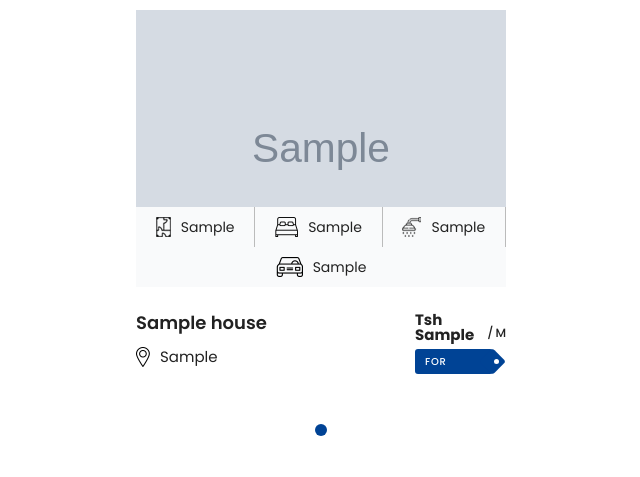
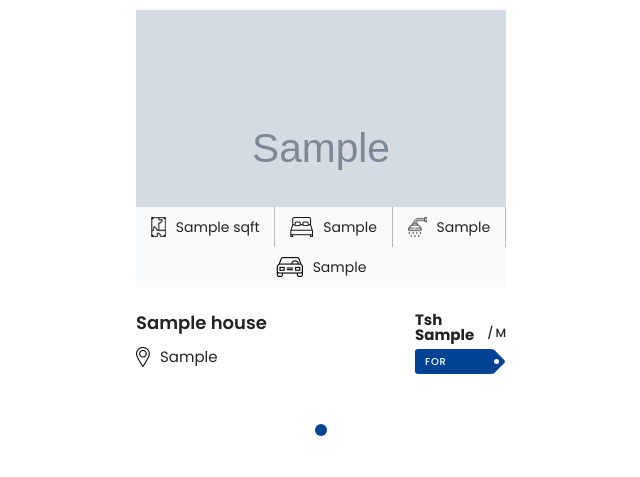
Before and after one commit to isayaeli/rentchap, a Django app: page / in a window 1280 px wide. Shown: the part 1263-1740 px from the top of the page, without its empty margins (319-959 px from the left). Run offline with Django 3.2, Linux system fonts and the light colour scheme; tables that the repository leaves empty hold one stand-in row (values such as "Sample post"); grey boxes marked "Sample" are stand-in pictures; some libraries are stand-ins or nearby versions.

Commit message:
adding a sqft word

```diff
--- a/templates/home/home.html
+++ b/templates/home/home.html
@@ -197,7 +197,7 @@
                                     <a href="{% url 'single_home' data.id %}"><img src="{{ data.image.url }}" alt=""></a>
                                     <ul class="property-feature">
                                         <li>
-                                            <span class="area"><img src="{% static 'images/area.png' %}" alt="">{{ data.area }}</span>
+                                            <span class="area"><img src="{% static 'images/area.png' %}" alt="">{{ data.area }} sqft</span>
                                         </li>
                                         <li>
                                             <span class="bed"><img src="{% static 'images/bed.png' %}" alt="">{{ data.bedroom }}</span>
@@ -387,7 +387,7 @@
                         <a href="{% url 'single_home' data.id %}"><img src="{{ data.image.url }}" alt=""></a>
                         <ul class="property-feature">
                             <li>
-                                <span class="area"><img src="{% static 'images/area.png' %}" alt="">{{ data.area }}</span>
+                                <span class="area"><img src="{% static 'images/area.png' %}" alt="">{{ data.area }} sqft</span>
                             </li>
                             <li>
                                 <span class="bed"><img src="{% static 'images/bed.png' %}" alt="">{{ data.bedroom }}</span>
--- a/templates/homes/homes.html
+++ b/templates/homes/homes.html
@@ -42,7 +42,7 @@
                                     <a href="{% url 'single_home' data.id %}"><img src="{{ data.image.url }}" alt=""></a>
                                     <ul class="property-feature">
                                         <li>
-                                            <span class="area"><img src="{% static 'images/area.png' %}" alt="">{{ data.area }}</span>
+                                            <span class="area"><img src="{% static 'images/area.png' %}" alt="">{{ data.area }} sqft</span>
                                         </li>
                                         <li>
                                             <span class="bed"><img src="{% static 'images/bed.png' %}" alt="">{{ data.bedroom }}</span>
--- a/templates/homes/singlehome.html
+++ b/templates/homes/singlehome.html
@@ -81,7 +81,7 @@
                                             <h3>Condition</h3>
                                             <ul class="feature-list">
 
-                                                <li><div class="image"><img src="{% static 'images/area.png' %}" alt=""></div>Area {{ data.area }}</li>
+                                                <li><div class="image"><img src="{% static 'images/area.png' %}" alt=""></div>Area {{ data.area }} sqft</li>
                                                 <li><div class="image"><img src="{% static 'images/bed.png' %}" alt=""></div>Bedroom {{ data.bedroom }}</li>
                                                 <li><div class="image"><img src="{% static 'images/bath.png' %}" alt=""></div>Bathroom {{ data.bathroom }}</li>
                                                 <li><div class="image"><img src="{% static 'images/parking.png' %}" alt=""></div>Garage {{ data.parking }}</li>
```
